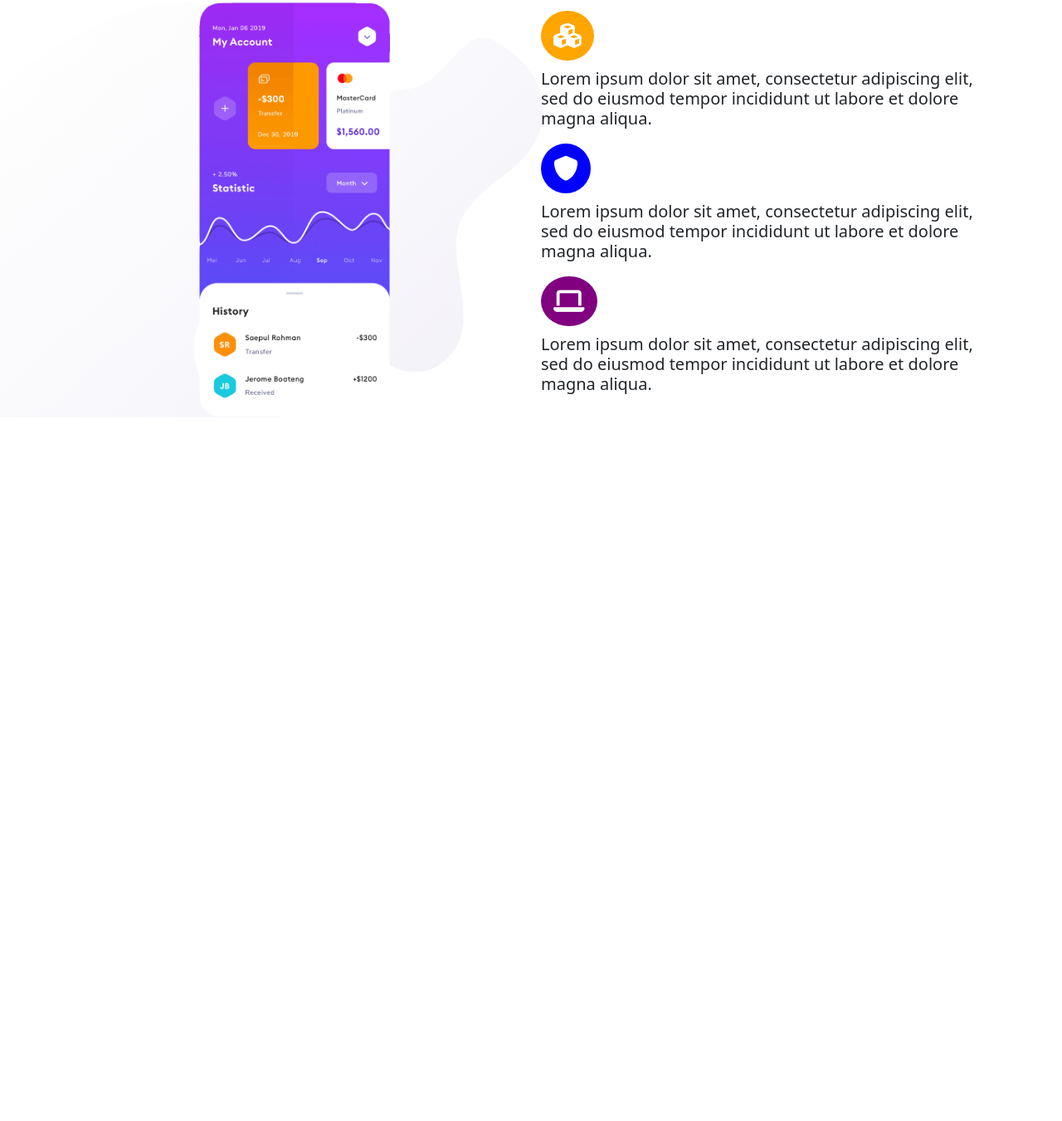
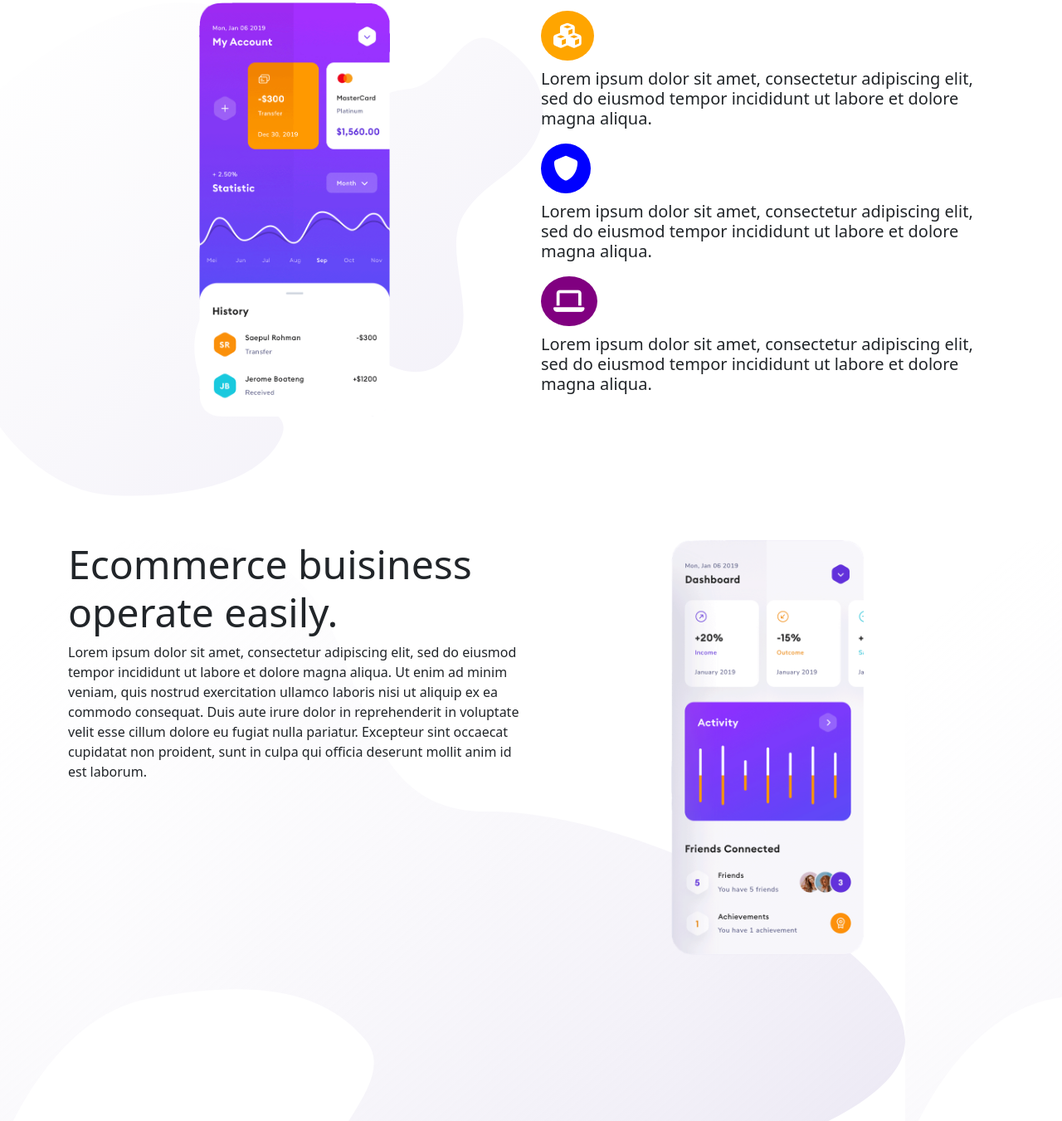
Before and after one commit to hmoustaphaousmane/responsive-website-with-html-css-and-bootstrap, a plain HTML site: page index.html in a window 1280 px wide. Shown: the part 1115-2466 px from the top of the page at 83% size. Before the commit the page ends 1618 px from the top, so only its background shows below. Drawn offline with nearby package versions, Linux system fonts and the light colour scheme.

Commit message:
feat: add ecommerce feature section

```diff
--- a/css/responsive.css
+++ b/css/responsive.css
@@ -37,4 +37,8 @@
     #img-home {
         max-width: 100px;
     }
+
+    .header-features-2 {
+        font-size: 24px;
+    }
 }
--- a/css/style.css
+++ b/css/style.css
@@ -49,3 +49,7 @@ body {
     border-radius: 50%;
     color: white;
 }
+
+.features {
+    padding-bottom: 100px;
+}
--- a/index.html
+++ b/index.html
@@ -116,6 +116,26 @@
         </div>
     </section>
 
+    <section class="feateures mt-5" style="background-image: url(images/pattern-2.svg); height: 700px;">
+        <div class="container">
+            <div class="row">
+                <div class="col">
+                    <h1 class="display-5" id="header-features-2">Ecommerce buisiness <br>operate easily.</h1>
+                    <p>
+                        Lorem ipsum dolor sit amet, consectetur adipiscing elit, sed do eiusmod tempor incididunt ut
+                        labore et dolore magna aliqua. Ut enim ad minim veniam, quis nostrud exercitation ullamco
+                        laboris nisi ut aliquip ex ea commodo consequat. Duis aute irure dolor in reprehenderit in
+                        voluptate velit esse cillum dolore eu fugiat nulla pariatur. Excepteur sint occaecat cupidatat
+                        non proident, sunt in culpa qui officia deserunt mollit anim id est laborum.
+                    </p>
+                </div>
+                <div class="col text-center">
+                    <img src="images/app-preview-3.png" alt="app preview" class="img-fluid" id="img-home">
+                </div>
+            </div>
+        </div>
+    </section>
+
     <script src="https://cdn.jsdelivr.net/npm/bootstrap@5.3.5/dist/js/bootstrap.bundle.min.js"
         integrity="sha384-k6d4wzSIapyDyv1kpU366/PK5hCdSbCRGRCMv+eplOQJWyd1fbcAu9OCUj5zNLiq"
         crossorigin="anonymous"></script>
```
Also changed, not shown: images/app-preview-3.png (added), images/pattern-2.svg (added).
